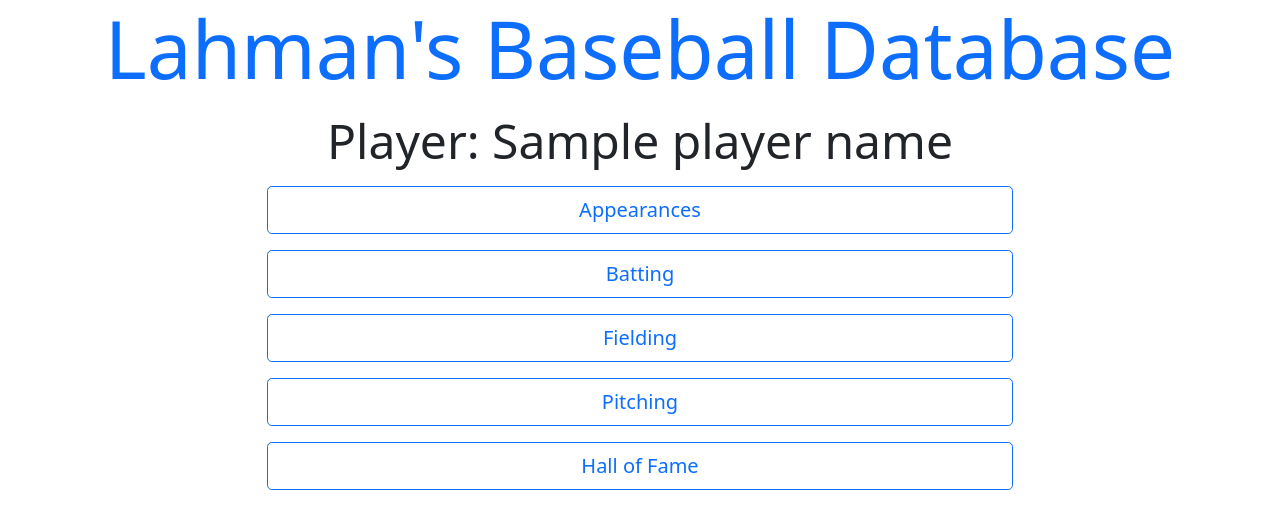
After one commit to itudb2203/itudb2203, a Flask app: template templates/player_stats.html in a window 1280 px wide. The commit adds this page. Shown: the top 529 px of the page. Run offline with Flask 2, Linux system fonts and the light colour scheme; the template is opened without the code that fills it: most values are stand-ins (such as "Sample title", 1, 10 or a date in 2020).

Commit message:
Add player stats page
Player stats page includes hyperlinks to statistics pages of players: appearances, batting, fielding, pitching and hall of fame. This page can be accessed by clicking rows on the players page

```diff
--- a/server.py
+++ b/server.py
@@ -11,6 +11,7 @@
 
     app.add_url_rule("/", view_func=views.home_page)
     app.add_url_rule("/players/<page_num>", view_func=views.players_page)
+    app.add_url_rule("/player/<player_ID>", view_func=views.player_stats_page)
 
     home_dir = os.getcwd()
 
--- /dev/null
+++ b/templates/layout_player.html
@@ -0,0 +1,24 @@
+<!DOCTYPE html>
+<html lang="en">
+
+  <head>
+    <meta charset="utf-8"/>
+    <link href="https://cdn.jsdelivr.net/npm/bootstrap@5.0.2/dist/css/bootstrap.min.css" rel="stylesheet" integrity="sha384-EVSTQN3/azprG1Anm3QDgpJLIm9Nao0Yz1ztcQTwFspd3yD65VohhpuuCOmLASjC" crossorigin="anonymous">
+
+    <title>LBDB - Player: {{player_name}}{% block title %}{% endblock %}</title>
+    <!-- <link rel="stylesheet" href="/static/mymovies.css"/> -->
+
+  </head>
+  <body>
+
+     <header>
+      <h1 class="display-1 text-center mb-3 text-primary" ><a style="all:unset" href="{{ url_for('home_page') }}">Lahman's Baseball Database</a></h1>
+         <h3 class="display-5 text-center mb-3 text-dark" > Player: {{player_name}} </h3>
+    </header>
+
+    {% block content %}{% endblock %}
+
+    <script src="https://cdn.jsdelivr.net/npm/bootstrap@5.0.2/dist/js/bootstrap.bundle.min.js" integrity="sha384-MrcW6ZMFYlzcLA8Nl+NtUVF0sA7MsXsP1UyJoMp4YLEuNSfAP+JcXn/tWtIaxVXM" crossorigin="anonymous"></script>
+  </body>
+
+</html>
--- /dev/null
+++ b/templates/player_stats.html
@@ -0,0 +1,14 @@
+{% extends "layout_player.html" %}
+{% block title %}{% endblock %}
+{% block content %}
+
+    <div class="d-grid gap-2 col-7 mx-auto ">
+        <a class="btn btn-outline-primary btn-lg mb-2"> Appearances </a>
+        <a class="btn btn-outline-primary btn-lg mb-2"> Batting </a>
+        <a class="btn btn-outline-primary btn-lg mb-2"> Fielding </a>
+        <a class="btn btn-outline-primary btn-lg mb-2"> Pitching </a>
+        <a class="btn btn-outline-primary btn-lg mb-2"> Hall of Fame </a>
+    </div>
+
+
+{% endblock %}
--- a/templates/players.html
+++ b/templates/players.html
@@ -15,7 +15,7 @@
       <th>Height</th>
       </tr>
       {% for i in range(players|length)%}
-      <tr>
+      <tr onclick='window.location="{{ url_for('player_stats_page', player_ID = players[i].playerID) }}";' style="cursor:pointer">
         <td>{{ (cur_page - 1) * 10 + i + 1}}</td>
         <td>{{ players[i].playerID }}</td>
         <td>{{ players[i].nameFirst }}</td>
--- a/views.py
+++ b/views.py
@@ -9,3 +9,8 @@
     players_list = myDB.get_players(page_num)
     num_of_pages = ceil(myDB.get_num_players() / 10)
     return render_template("players.html", players=players_list, cur_page = int(page_num), num_pages = num_of_pages)
+
+def player_stats_page(player_ID):
+    myDB = current_app.config["dbconfig"]
+    player_name = myDB.get_player_name(player_ID)
+    return render_template("player_stats.html", player_name=player_name, player_ID=player_ID)
```
Also changed, not shown: database.py (+10 -0 lines).
